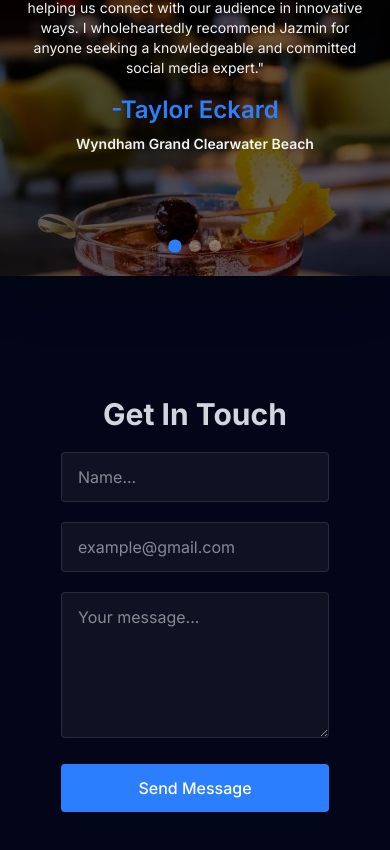
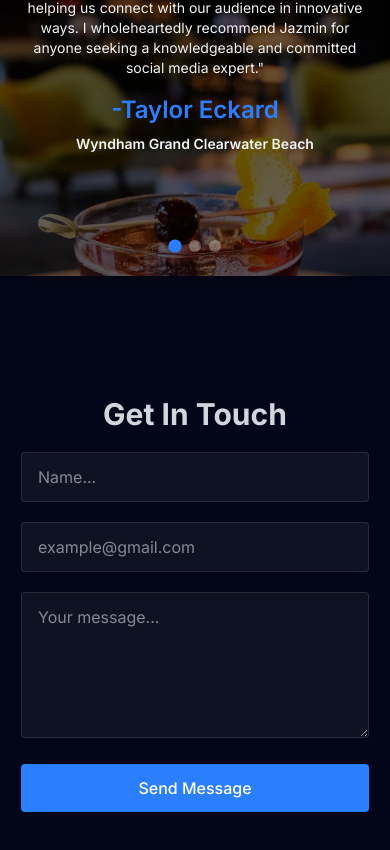
Before and after one commit to rubenaguilardev/sbrt, a React (Vite) app: page / in a window 390 px wide. Shown: the part 4022-4872 px from the top of the page. Built offline with nearby package versions, Linux system fonts and the light colour scheme.

Commit message:
update form width

```diff
--- a/src/components/sections/Contact.jsx
+++ b/src/components/sections/Contact.jsx
@@ -27,7 +27,7 @@ const Contact = () => {
     return (
         <section id='contact' className="flex items-center justify-center mb-30">
             <RevealOnScroll>
-                <div className="max-w-2xl md:max-w-[44rem] lg:max-w-[58rem] xl:max-w-6xl mx-auto px-4">
+                <div className="w-95 md:max-w-[44rem] lg:max-w-[58rem] xl:max-w-6xl mx-auto px-4">
                     <h2 className="text-3xl text-center font-bold mb-5 md:mb-7 text-gray-300">Get In Touch</h2>
                     <form className="space-y-5" onSubmit={handleSubmit}>
                         <div className="relative">
```
